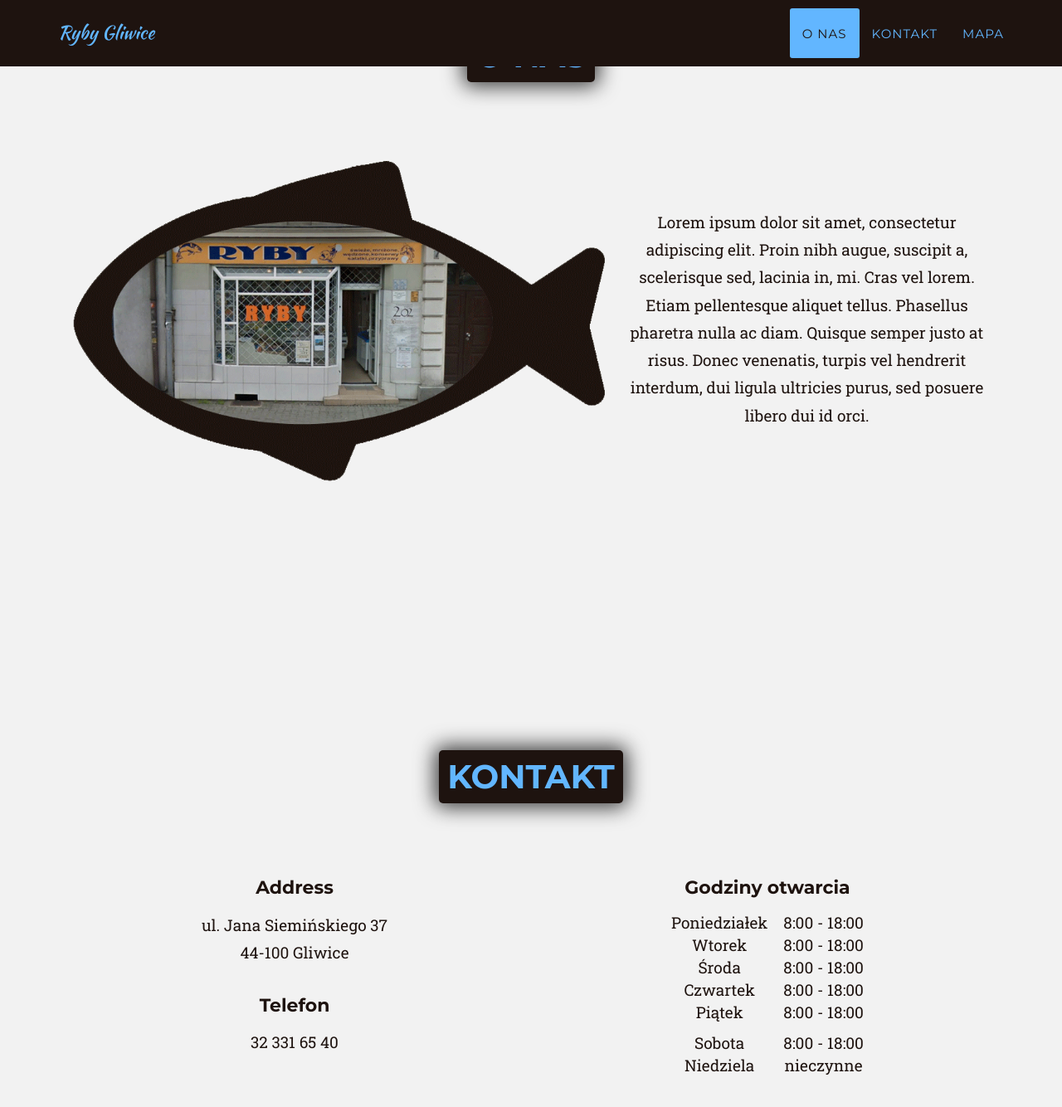
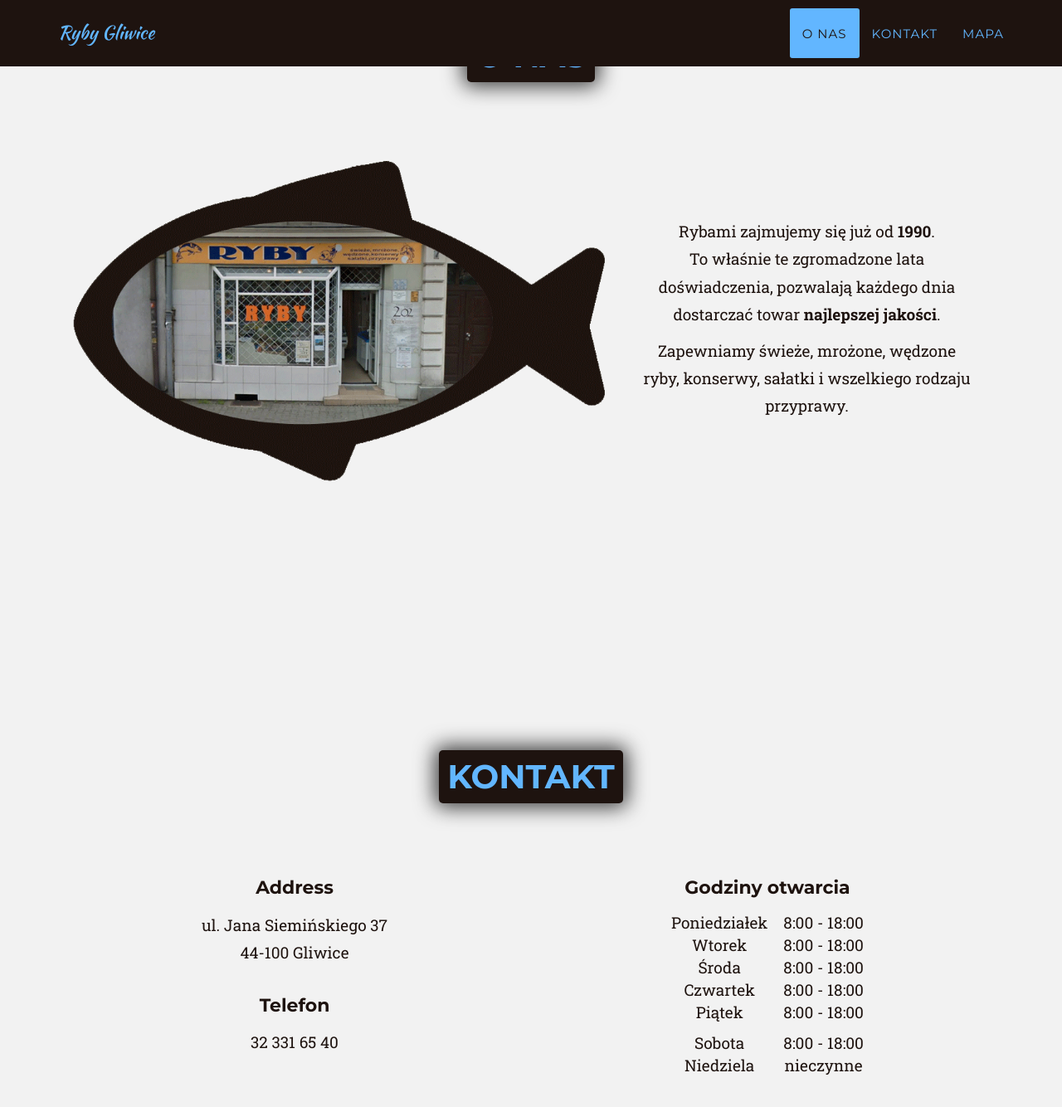
Before and after one commit to DrDEXT3R/fishmonger-s, a Jekyll site: the page built from index.md, in a window 1280 px wide and 1400 px high, scrolled down 813 px. Shown: the top 1334 px of the window at 83% size. Built offline with Jekyll 4.4.1, drawn with Linux system fonts in a browser that asks for light colours; some web fonts are replaced.

Commit message:
Create about-text

```diff
--- a/_includes/about.html
+++ b/_includes/about.html
@@ -19,7 +19,10 @@
 
             <div class="col-sm-5 about-text text-center">
                 <p class="text-muted">
-                    Lorem ipsum dolor sit amet, consectetur adipiscing elit. Proin nibh augue, suscipit a, scelerisque sed, lacinia in, mi. Cras vel lorem. Etiam pellentesque aliquet tellus. Phasellus pharetra nulla ac diam. Quisque semper justo at risus. Donec venenatis, turpis vel hendrerit interdum, dui ligula ultricies purus, sed posuere libero dui id orci.
+                    Rybami zajmujemy się już od <b>1990</b>. To&nbsp;właśnie te zgromadzone lata doświadczenia, pozwalają każdego dnia dostarczać towar <b>najlepszej jakości</b>.
+                </p>
+                <p class="text-muted">
+                    Zapewniamy świeże, mrożone, wędzone ryby, konserwy, sałatki i&nbsp;wszelkiego rodzaju przyprawy.
                 </p>
             </div>
         </div>
```
Also changed, not shown: _includes/css/agency.css (+8 -0 lines).
